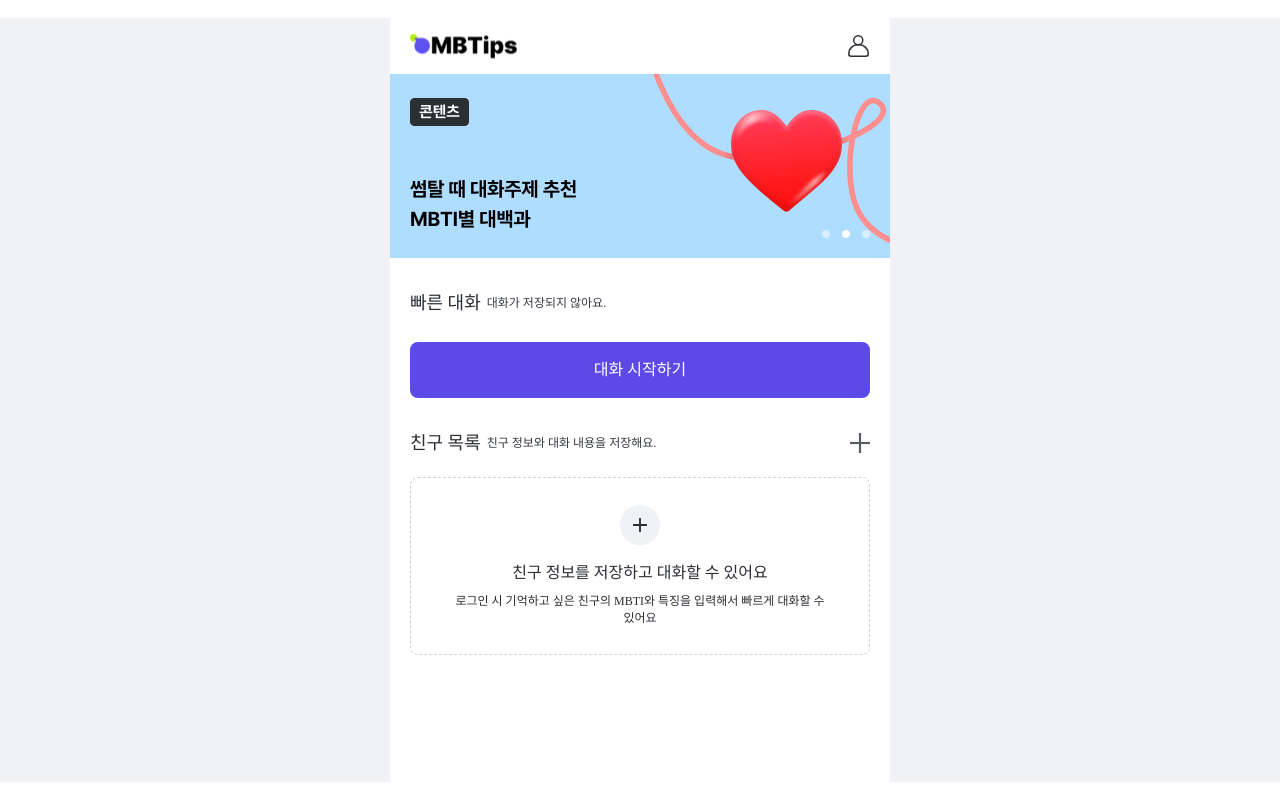
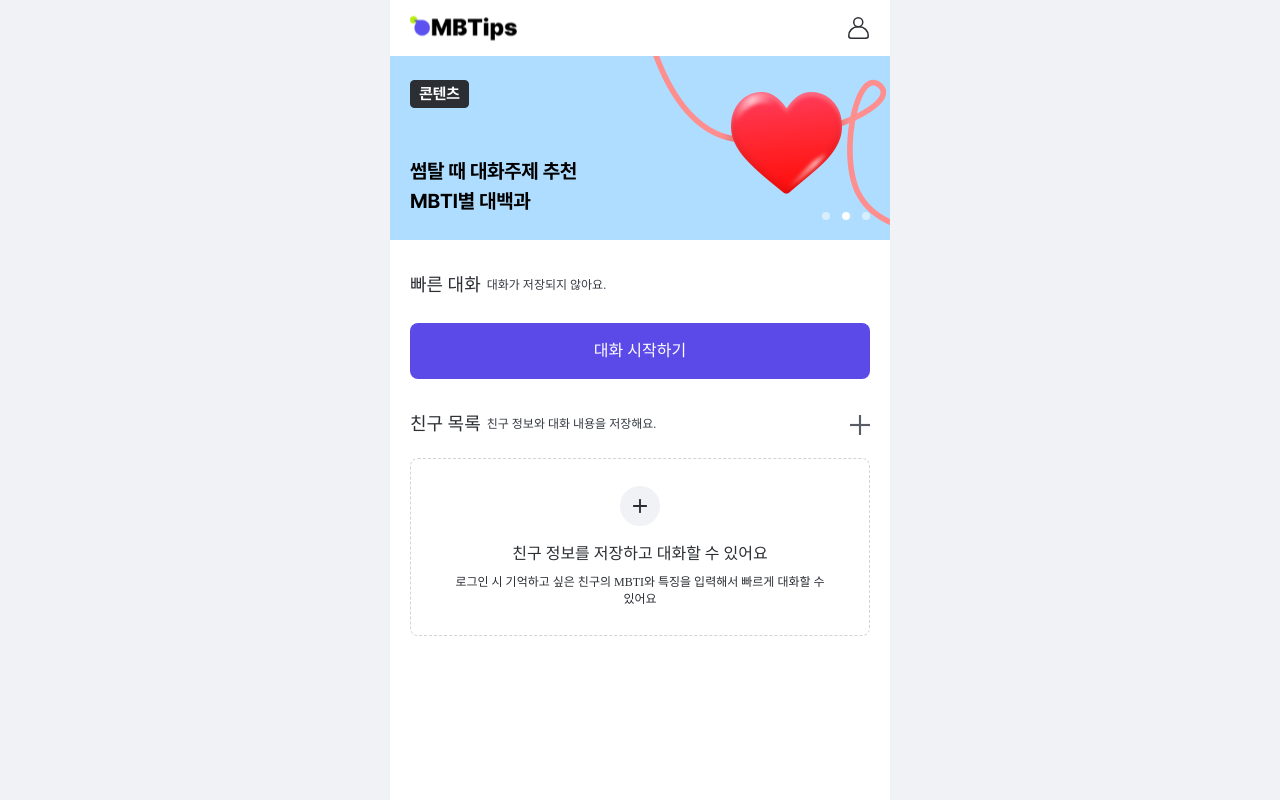
Before and after one commit to MBTips/FE-MBTips, a React (Vite) app: page / in a window 1280 px wide. Built offline with nearby package versions, Linux system fonts and the light colour scheme; no server answers.

Commit message:
fix: 레이아웃이 화면 전체 높이를 차지하도록 설정

```diff
--- a/src/components/CenteredLayout.tsx
+++ b/src/components/CenteredLayout.tsx
@@ -5,8 +5,8 @@ interface CenteredLayoutProps {
 }
 
 const CenteredLayout = ({ children }: CenteredLayoutProps) => (
-  <div className="flex w-screen justify-center bg-gray-50">
-    <div className="flex w-full justify-center">{children}</div>
+  <div className="flex min-h-screen w-screen justify-center bg-gray-50">
+    <div className="flex w-full justify-center bg-gray-50">{children}</div>
   </div>
 );
 
```
